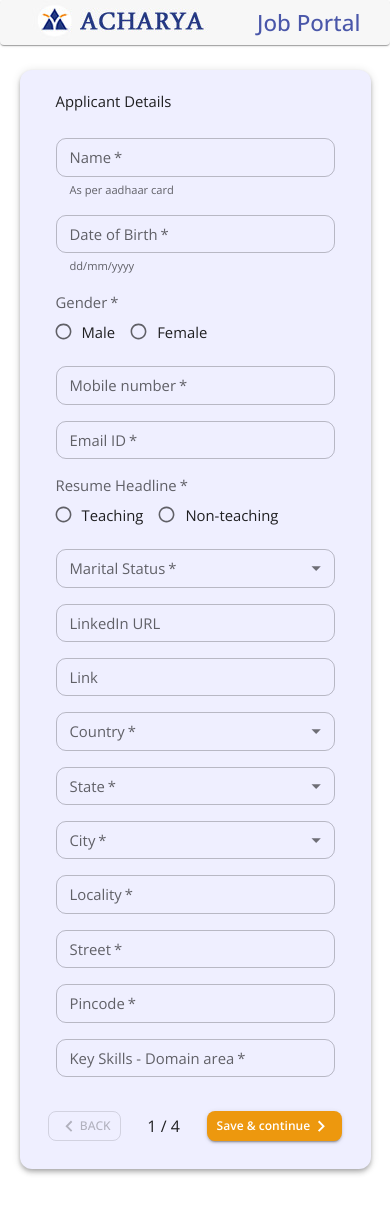
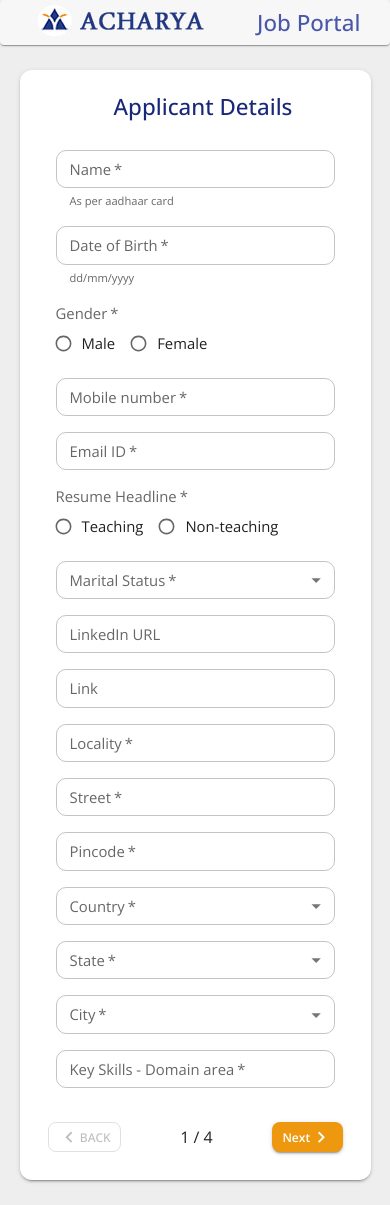
Before and after one commit to AcharyaUniversity/JobApplication, a React (Create React App) app: page / in a window 390 px wide. Built offline with nearby package versions, Linux system fonts and the light colour scheme.

Commit message:
make final frontend ui

```diff
--- a/src/components/Steppers/MobileFormStepper.tsx
+++ b/src/components/Steppers/MobileFormStepper.tsx
@@ -13,6 +13,12 @@ import { makeStyles } from "@mui/styles";
 import Complete from "../Complete";
 
 const useStyles = makeStyles((theme: Theme) => ({
+  label: {
+    margin: "auto !important",
+    fontSize: "1.4rem !important",
+    fontWeight: "500 !important",
+    color: theme.palette.primary.dark,
+  },
   nextButton: {
     backgroundColor: `${theme.palette.secondary.main} !important`,
   },
@@ -51,7 +57,9 @@ function MobileFormStepper({
               bgcolor: "transparent",
             }}
           >
-            <Typography>{steps[activeStep].label}</Typography>
+            <Typography className={classes.label}>
+              {steps[activeStep].label}
+            </Typography>
           </Paper>
           <Box sx={{ width: "100%", p: 2 }}>{steps[activeStep].form}</Box>
           <MobileStepper
@@ -69,7 +77,7 @@ function MobileFormStepper({
                 disabled={activeStep === steps.length}
                 sx={{ borderRadius: 2, textTransform: "none", fontWeight: 600 }}
               >
-                {activeStep === steps.length - 1 ? "Submit" : "Save & continue"}
+                {activeStep === steps.length - 1 ? "Submit" : "Next"}
                 {theme.direction === "rtl" ? (
                   <KeyboardArrowLeft />
                 ) : (
--- a/src/containers/FormStepper.tsx
+++ b/src/containers/FormStepper.tsx
@@ -5,16 +5,21 @@ import { useMobileView } from "../utils/ViewContext";
 import ApplicantDetailsForm from "./Forms/ApplicantDetailsForm";
 import AttachmentsForm from "./Forms/AttachmentsForm";
 import MultipleFormsContainer from "./MultipleFormsContainer";
-import { Paper } from "@mui/material";
+import { Paper, Theme } from "@mui/material";
 import { formState } from "../states/FormState";
+import { makeStyles } from "@mui/styles";
 
-const paperStyles = {
-  width: "90vw",
-  margin: "25px auto",
-  padding: "20px",
-  backgroundColor: "#efefff",
-  borderRadius: 3,
-};
+const useStyles = makeStyles((theme: Theme) => ({
+  paper: {
+    width: "80vw",
+    margin: "25px auto",
+    padding: "20px",
+
+    [theme.breakpoints.down("md")]: {
+      width: "90vw",
+    },
+  },
+}));
 
 let formData = new FormData();
 
@@ -29,6 +34,8 @@ function FormStepper() {
   const [educationErrors, setEducationErrors] = useState<any[]>([{}]);
   const [experienceErrors, setExperienceErrors] = useState<any[]>([{}]);
   const [attachmentsErrors, setAttachmentsErrors] = useState<any>({});
+
+  const classes = useStyles();
 
   useEffect(() => {
     for (let key in values) formData.set(key, values[key]);
@@ -254,7 +261,7 @@ function FormStepper() {
   };
 
   return (
-    <Paper elevation={4} sx={paperStyles}>
+    <Paper elevation={2} sx={{ borderRadius: 3 }} className={classes.paper}>
       {isMobile ? (
         <MobileFormStepper
           steps={steps}
--- a/src/containers/Forms/ApplicantDetailsForm.tsx
+++ b/src/containers/Forms/ApplicantDetailsForm.tsx
@@ -177,6 +177,43 @@ function ApplicantDetailsForm({ values, setValues, errors }: Props) {
         {/* 4th row */}
         <>
           <Grid item xs={12} md={4}>
+            <CustomTextField
+              name="locality"
+              value={values.applicant.locality}
+              handleChange={handleChange}
+              fullWidth
+              label="Locality"
+              required
+              error={errors.locality}
+            />
+          </Grid>
+          <Grid item xs={12} md={4}>
+            <CustomTextField
+              name="street"
+              value={values.applicant.street}
+              handleChange={handleChange}
+              fullWidth
+              label="Street"
+              required
+              error={errors.street}
+            />
+          </Grid>
+          <Grid item xs={12} md={4}>
+            <CustomTextField
+              name="pinCode"
+              value={values.applicant.pinCode}
+              handleChange={handleChange}
+              fullWidth
+              label="Pincode"
+              required
+              error={errors.pinCode}
+            />
+          </Grid>
+        </>
+
+        {/* 5th row */}
+        <>
+          <Grid item xs={12} md={4}>
             <CustomSelect
               name="country"
               label="Country"
@@ -221,43 +258,6 @@ function ApplicantDetailsForm({ values, setValues, errors }: Props) {
           </Grid>
         </>
 
-        {/* 5th row */}
-        <>
-          <Grid item xs={12} md={4}>
-            <CustomTextField
-              name="locality"
-              value={values.applicant.locality}
-              handleChange={handleChange}
-              fullWidth
-              label="Locality"
-              required
-              error={errors.locality}
-            />
-          </Grid>
-          <Grid item xs={12} md={4}>
-            <CustomTextField
-              name="street"
-              value={values.applicant.street}
-              handleChange={handleChange}
-              fullWidth
-              label="Street"
-              required
-              error={errors.street}
-            />
-          </Grid>
-          <Grid item xs={12} md={4}>
-            <CustomTextField
-              name="pinCode"
-              value={values.applicant.pinCode}
-              handleChange={handleChange}
-              fullWidth
-              label="Pincode"
-              required
-              error={errors.pinCode}
-            />
-          </Grid>
-        </>
-
         {/* 6th row */}
         <Grid item xs={12}>
           <CustomTextField
--- a/src/containers/MultipleFormsContainer.tsx
+++ b/src/containers/MultipleFormsContainer.tsx
@@ -67,7 +67,7 @@ function MultipleFormsContainer({
             margin: "30px 0",
           }}
         >
-          You can click on the ADD button to add an expereince.
+          You can click on the ADD button to add an expereince
         </p>
       )}
       <Grid container justifyContent="flex-end" rowSpacing={2} mt={0}>
@@ -92,15 +92,15 @@ function MultipleFormsContainer({
                     color="error"
                     sx={{
                       borderRadius: 2,
-                      minWidth: "40px",
+                      minWidth: "37px",
                       padding: 0,
-                      minHeight: "35px",
+                      minHeight: "34px",
                       margin: "10px 0",
                     }}
                     disabled={values[tab].length <= 1 && tab === "education"}
                     onClick={() => handleRemove(index)}
                   >
-                    <DeleteIcon />
+                    <DeleteIcon fontSize="small" />
                   </Button>
                 </Grid>
 
--- a/src/sass/config.scss
+++ b/src/sass/config.scss
@@ -19,6 +19,6 @@ $success-main: #37a370;
 $success-light: #73dba3;
 $success-dark: #006d43;
 
-$error-main: #dd3730;
+$error-main: #d64942;
 $error-light: #ff897a;
 $error-dark: #930006;
--- a/src/sass/index.scss
+++ b/src/sass/index.scss
@@ -1,6 +1,8 @@
 @import "config";
 
 body {
+  background-color: #eee;
+
   .MuiStepLabel-label.Mui-completed {
     color: $success-dark !important;
   }
--- a/src/utils/ThemeContext.tsx
+++ b/src/utils/ThemeContext.tsx
@@ -21,7 +21,7 @@ const theme = responsiveFontSizes(
         dark: "#006D43",
       },
       error: {
-        main: "#DD3730",
+        main: "#D64942",
         light: "#FF897A",
         dark: "#930006",
       },
```
